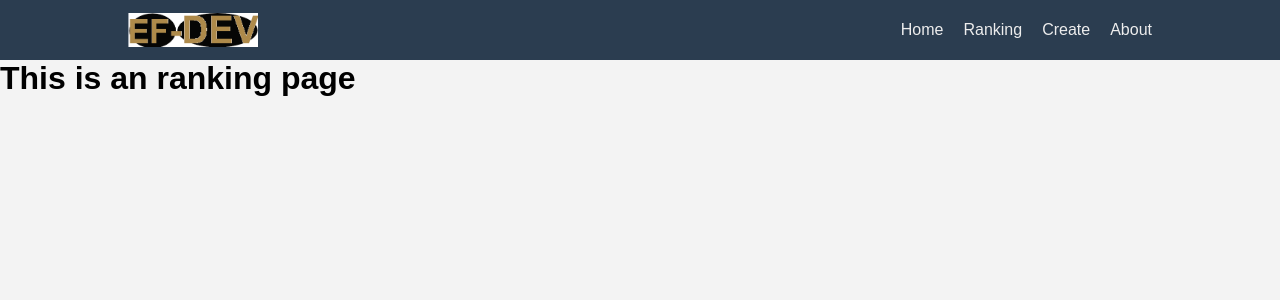
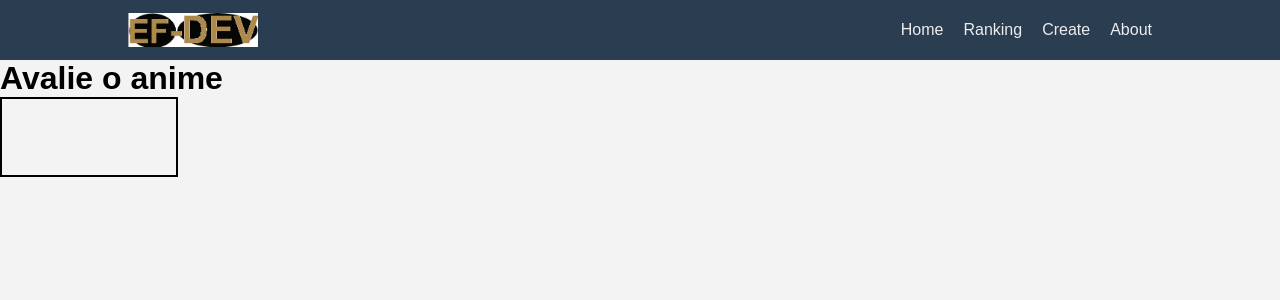
Before and after one commit to ettore83/projeto-anime, a Vue app in the folder anime-project/: page /ranking in a window 1280 px wide. Shown: the top 300 px of the page. Built offline with nearby package versions, Linux system fonts and the light colour scheme.

Commit message:
Update RankingView.vue

```diff
--- a/anime-project/src/views/RankingView.vue
+++ b/anime-project/src/views/RankingView.vue
@@ -1,9 +1,29 @@
 <template>
-    <div class="about">
-      <h1>This is an ranking page</h1>
-    </div>
+    <main>
+      <div>
+        <h1>Avalie o anime</h1>
+        <div id="stars">
+
+        </div>
+      </div>
+
+      <div>
+
+      </div>
+
+    </main>
   </template>
 
-  <style>
+  <style scoped>
+  .about{
+    width: 80%;
+    margin: auto;
+  }
+
+  #stars{
+    width: 80%;
+    height: 80px;
+    border: 2px solid black;
+  }
 
   </style>
```
